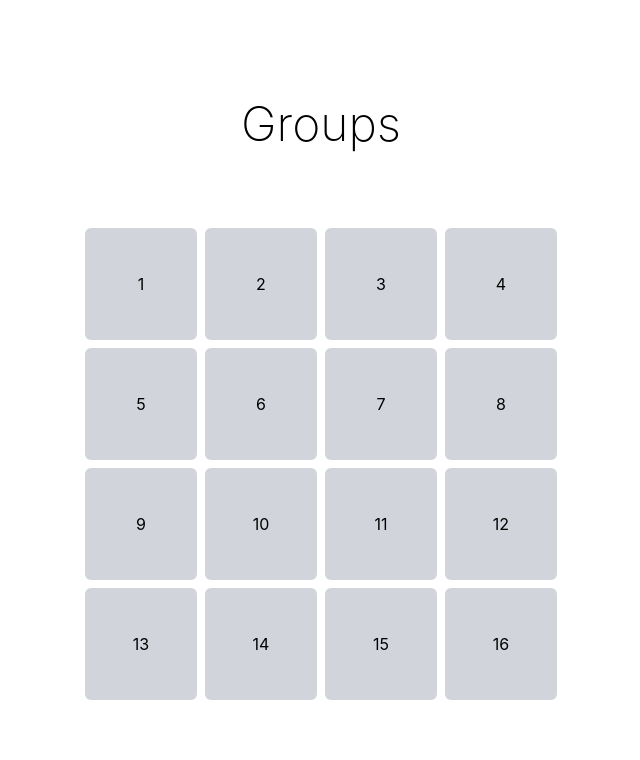
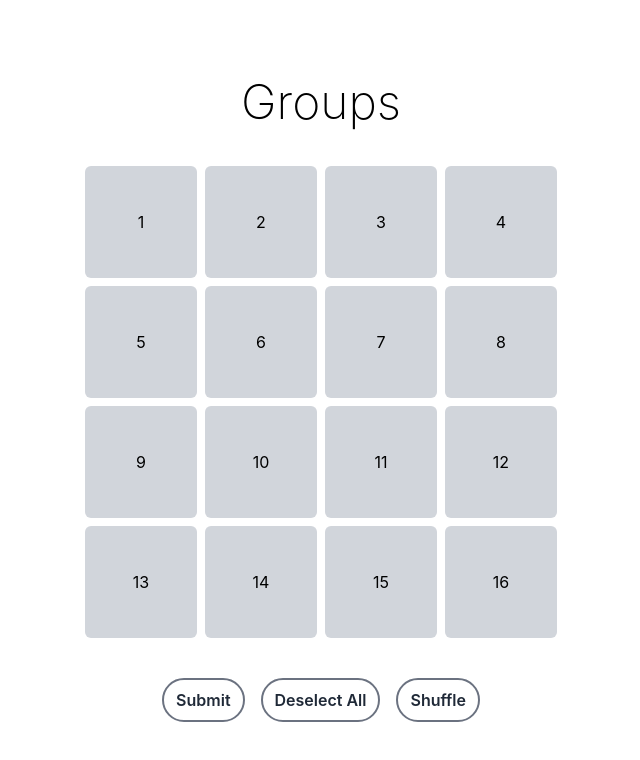
Before and after one commit to ZachWeller/Connections, a React (Create React App) app in the folder connections/: page / in a window 1280 px wide. Shown: the top 760 px of the page, without its empty margins (319-959 px from the left). Built offline with nearby package versions, Linux system fonts and the light colour scheme.

Commit message:
Adding to userList is Working

```diff
--- a/connections/src/App.js
+++ b/connections/src/App.js
@@ -1,24 +1,61 @@
+import {useEffect, useState} from "react";
+
+// Have all solutions in objects grouped within an array
+// Combine and Randomize the objects to then be mapped into the grid
+// When user selects, fill the userList until full
+// Once user hits submit, compare the userList to each object in the array
+// If user has 3 out of 4 correct, tell the user
+// Once the user successfully selects a correct group, combine each square into one rectangle and move to the first row
+// Add a complete screen
+
+// Future additions: Timer,
+
 function App() {
+  const [userList, setUserList] = useState([]);
+
+  const handleUserAddition = (value, div) => {
+    console.log(div);
+    if (userList.length <= 3 && !userList.includes(value)) {
+      setUserList((prev) => [...prev, value]);
+      // div.classList.add("bg-gray-500");
+    } else if (userList.includes(value)) {
+      let index = userList.indexOf(value);
+      userList.splice(index, 1);
+      console.log(userList);
+    } else {
+      return;
+    }
+  };
+
+  console.log(userList);
+
+  let placeholder = ["1", "2", "3", "4", "5", "6", "7", "8", "9", "10", "11", "12", "13", "14", "15", "16"];
+
   return (
-    <div className="h-screen flex flex-col items-center justify-center">
+    <div className="h-screen flex flex-col items-center justify-center gap-y-10">
       <div className="text-5xl font-extralight">Groups</div>
-      <div className="grid place-content-center grid-cols-4 grid-rows-4 mt-20 gap-2 ">
-        <div className="w-28 bg-gray-300 rounded-md aspect-square grid place-items-center cursor-pointer hover:bg-gray-400 ">1</div>
-        <div className="w-28 bg-gray-300 rounded-md aspect-square grid place-items-center cursor-pointer hover:bg-gray-400">2</div>
-        <div className="w-28 bg-gray-300 rounded-md aspect-square grid place-items-center cursor-pointer hover:bg-gray-400">3</div>
-        <div className="w-28 bg-gray-300 rounded-md aspect-square grid place-items-center cursor-pointer hover:bg-gray-400">4</div>
-        <div className="w-28 bg-gray-300 rounded-md aspect-square grid place-items-center cursor-pointer hover:bg-gray-400">5</div>
-        <div className="w-28 bg-gray-300 rounded-md aspect-square grid place-items-center cursor-pointer hover:bg-gray-400">6</div>
-        <div className="w-28 bg-gray-300 rounded-md aspect-square grid place-items-center cursor-pointer hover:bg-gray-400">7</div>
-        <div className="w-28 bg-gray-300 rounded-md aspect-square grid place-items-center cursor-pointer hover:bg-gray-400">8</div>
-        <div className="w-28 bg-gray-300 rounded-md aspect-square grid place-items-center cursor-pointer hover:bg-gray-400">9</div>
-        <div className="w-28 bg-gray-300 rounded-md aspect-square grid place-items-center cursor-pointer hover:bg-gray-400">10</div>
-        <div className="w-28 bg-gray-300 rounded-md aspect-square grid place-items-center cursor-pointer hover:bg-gray-400">11</div>
-        <div className="w-28 bg-gray-300 rounded-md aspect-square grid place-items-center cursor-pointer hover:bg-gray-400">12</div>
-        <div className="w-28 bg-gray-300 rounded-md aspect-square grid place-items-center cursor-pointer hover:bg-gray-400">13</div>
-        <div className="w-28 bg-gray-300 rounded-md aspect-square grid place-items-center cursor-pointer hover:bg-gray-400">14</div>
-        <div className="w-28 bg-gray-300 rounded-md aspect-square grid place-items-center cursor-pointer hover:bg-gray-400">15</div>
-        <div className="w-28 bg-gray-300 rounded-md aspect-square grid place-items-center cursor-pointer hover:bg-gray-400">16</div>
+      <div className="grid place-content-center grid-cols-4 grid-rows-4 gap-2">
+        {placeholder.map((index, key) => (
+          <div
+            className="w-28 bg-gray-300 rounded-md aspect-square grid place-items-center cursor-pointer hover:bg-gray-400"
+            onClick={(e) => handleUserAddition(index, e)}
+            key={key}
+            value={1}
+          >
+            {index}
+          </div>
+        ))}
+      </div>
+      <div className="flex gap-x-4">
+        <button className="border-2 border-gray-500 rounded-full px-3 py-2 font-semibold text-gray-800 hover:bg-gray-500 hover:text-white hover:transition-colors">
+          Submit
+        </button>
+        <button className="border-2 border-gray-500 rounded-full px-3 py-2 font-semibold text-gray-800 hover:bg-gray-500 hover:text-white hover:transition-colors">
+          Deselect All
+        </button>
+        <button className="border-2 border-gray-500 rounded-full px-3 py-2 font-semibold text-gray-800 hover:bg-gray-500 hover:text-white hover:transition-colors">
+          Shuffle
+        </button>
       </div>
     </div>
   );
```
